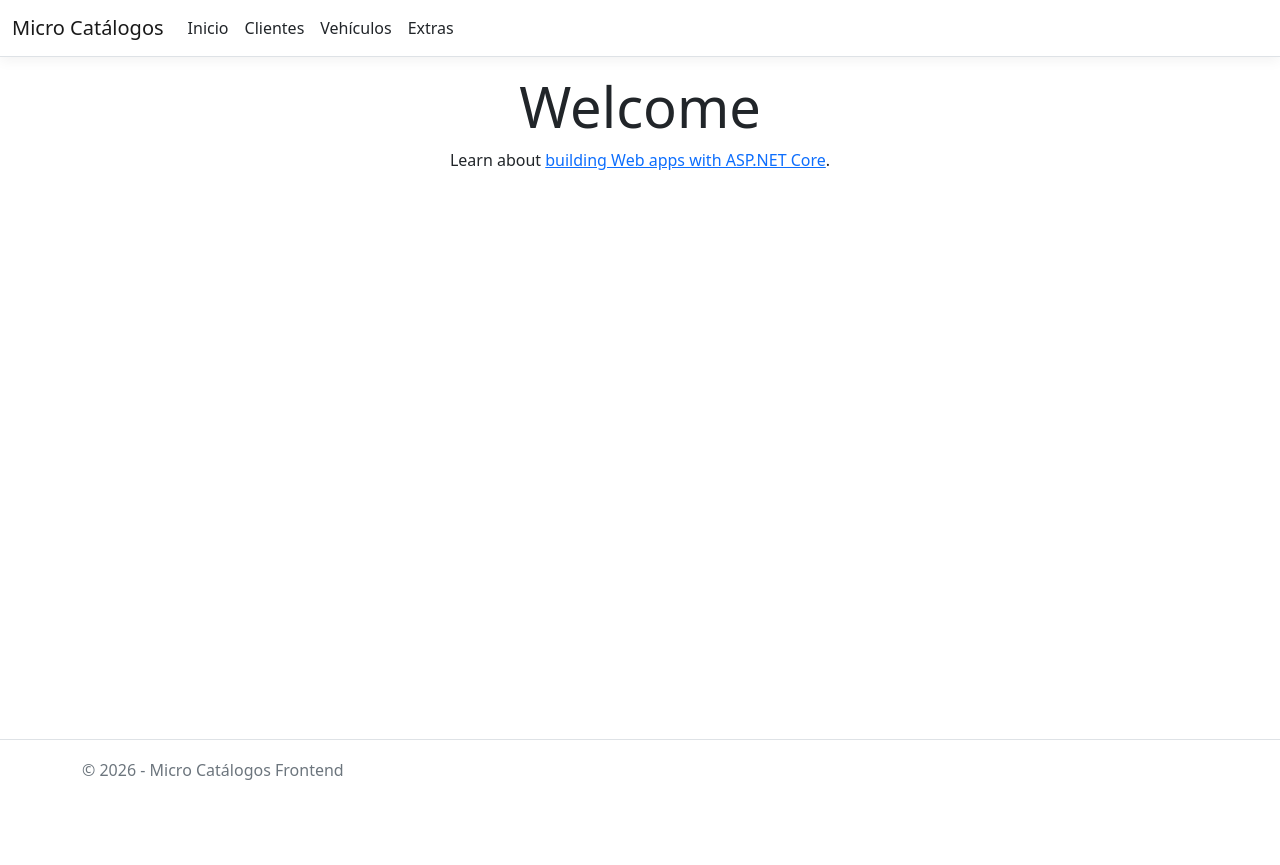
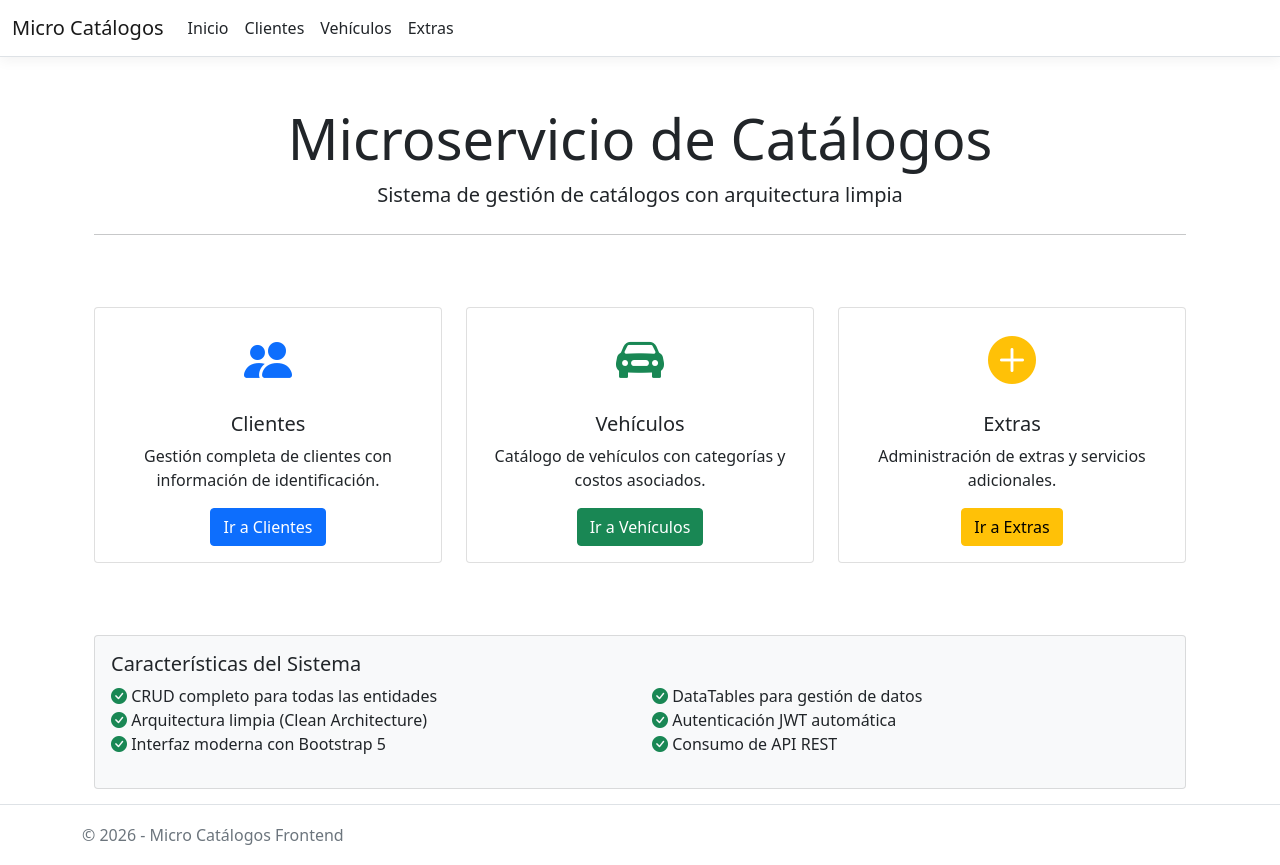
Before and after one commit to MinorSancho18/micro-catalogos-fe, an ASP.NET Core app: page / in a window 1280 px wide. Before the commit the page ends 780 px from the top, so only its background shows below. Run offline with ASP.NET Core 8, Linux system fonts and the light colour scheme; style sheets or scripts are compiled from the project's sources; some libraries are stand-ins or nearby versions.

Commit message:
Update home page with enhanced landing page and add Bootstrap Icons
Co-authored-by: MinorSancho18 <101156608+MinorSancho18@users.noreply.github.com>

```diff
--- a/src/Frontend.Web/Views/Home/Index.cshtml
+++ b/src/Frontend.Web/Views/Home/Index.cshtml
@@ -1,8 +1,74 @@
 @{
-    ViewData["Title"] = "Home Page";
+    ViewData["Title"] = "Inicio";
 }
 
-<div class="text-center">
-    <h1 class="display-4">Welcome</h1>
-    <p>Learn about <a href="https://learn.microsoft.com/aspnet/core">building Web apps with ASP.NET Core</a>.</p>
+<div class="container mt-5">
+    <div class="row">
+        <div class="col-12 text-center mb-5">
+            <h1 class="display-4">Microservicio de Catálogos</h1>
+            <p class="lead">Sistema de gestión de catálogos con arquitectura limpia</p>
+            <hr class="my-4">
+        </div>
+    </div>
+
+    <div class="row">
+        <div class="col-md-4 mb-4">
+            <div class="card h-100">
+                <div class="card-body text-center">
+                    <i class="bi bi-people-fill" style="font-size: 3rem; color: #0d6efd;"></i>
+                    <h5 class="card-title mt-3">Clientes</h5>
+                    <p class="card-text">Gestión completa de clientes con información de identificación.</p>
+                    <a href="@Url.Action("Index", "Clientes")" class="btn btn-primary">Ir a Clientes</a>
+                </div>
+            </div>
+        </div>
+
+        <div class="col-md-4 mb-4">
+            <div class="card h-100">
+                <div class="card-body text-center">
+                    <i class="bi bi-car-front-fill" style="font-size: 3rem; color: #198754;"></i>
+                    <h5 class="card-title mt-3">Vehículos</h5>
+                    <p class="card-text">Catálogo de vehículos con categorías y costos asociados.</p>
+                    <a href="@Url.Action("Index", "Vehiculos")" class="btn btn-success">Ir a Vehículos</a>
+                </div>
+            </div>
+        </div>
+
+        <div class="col-md-4 mb-4">
+            <div class="card h-100">
+                <div class="card-body text-center">
+                    <i class="bi bi-plus-circle-fill" style="font-size: 3rem; color: #ffc107;"></i>
+                    <h5 class="card-title mt-3">Extras</h5>
+                    <p class="card-text">Administración de extras y servicios adicionales.</p>
+                    <a href="@Url.Action("Index", "Extras")" class="btn btn-warning">Ir a Extras</a>
+                </div>
+            </div>
+        </div>
+    </div>
+
+    <div class="row mt-5">
+        <div class="col-12">
+            <div class="card bg-light">
+                <div class="card-body">
+                    <h5 class="card-title">Características del Sistema</h5>
+                    <div class="row">
+                        <div class="col-md-6">
+                            <ul class="list-unstyled">
+                                <li><i class="bi bi-check-circle-fill text-success"></i> CRUD completo para todas las entidades</li>
+                                <li><i class="bi bi-check-circle-fill text-success"></i> Arquitectura limpia (Clean Architecture)</li>
+                                <li><i class="bi bi-check-circle-fill text-success"></i> Interfaz moderna con Bootstrap 5</li>
+                            </ul>
+                        </div>
+                        <div class="col-md-6">
+                            <ul class="list-unstyled">
+                                <li><i class="bi bi-check-circle-fill text-success"></i> DataTables para gestión de datos</li>
+                                <li><i class="bi bi-check-circle-fill text-success"></i> Autenticación JWT automática</li>
+                                <li><i class="bi bi-check-circle-fill text-success"></i> Consumo de API REST</li>
+                            </ul>
+                        </div>
+                    </div>
+                </div>
+            </div>
+        </div>
+    </div>
 </div>
--- a/src/Frontend.Web/Views/Shared/_Layout.cshtml
+++ b/src/Frontend.Web/Views/Shared/_Layout.cshtml
@@ -5,6 +5,7 @@
     <meta name="viewport" content="width=device-width, initial-scale=1.0" />
     <title>@ViewData["Title"] - Micro Catálogos</title>
     <link rel="stylesheet" href="~/lib/bootstrap/dist/css/bootstrap.min.css" />
+    <link rel="stylesheet" href="https://cdn.jsdelivr.net/npm/bootstrap-icons@1.11.2/font/bootstrap-icons.css">
     <link rel="stylesheet" href="https://cdn.datatables.net/1.13.7/css/dataTables.bootstrap5.min.css" />
     <link rel="stylesheet" href="~/css/site.css" asp-append-version="true" />
     <link rel="stylesheet" href="~/Frontend.Web.styles.css" asp-append-version="true" />
```
